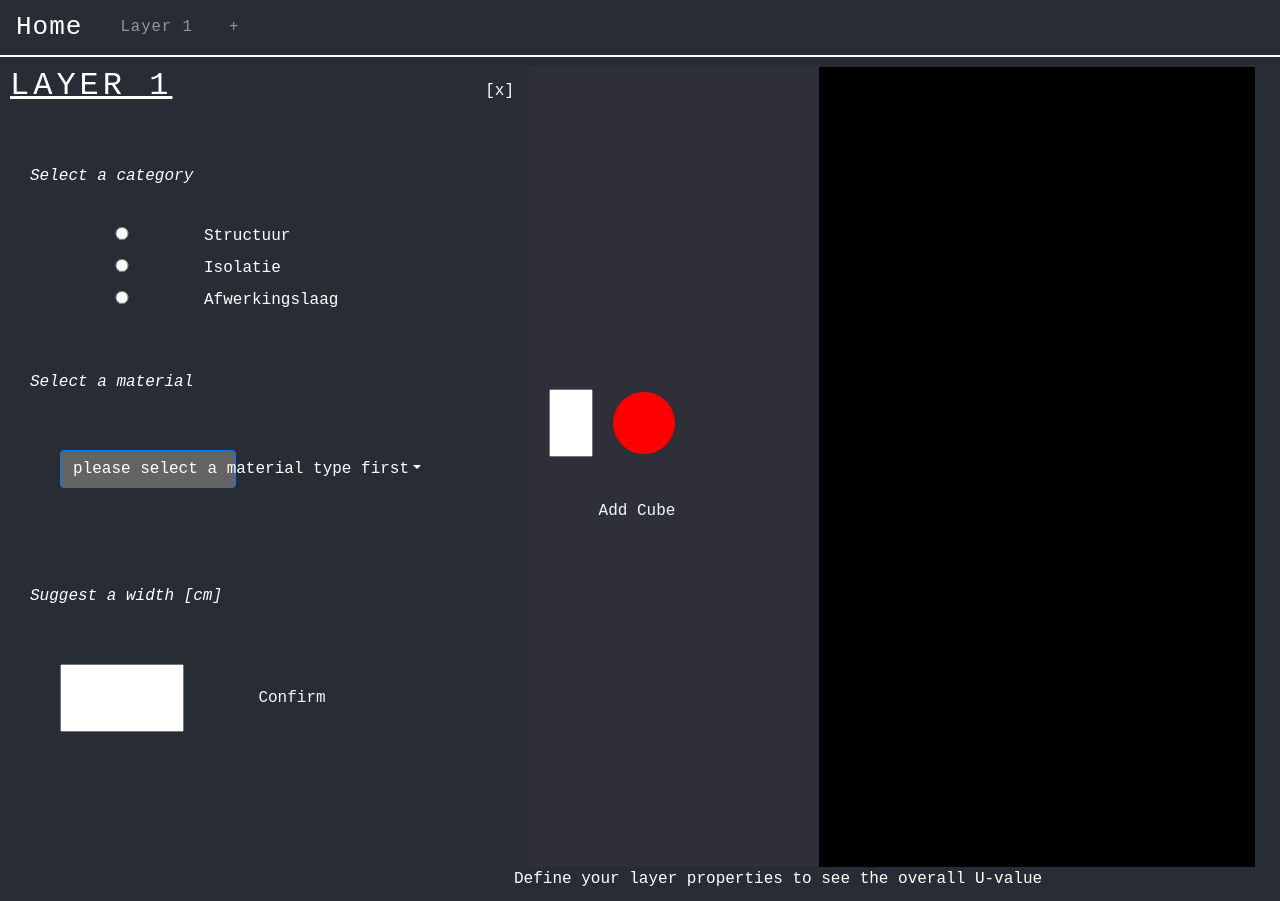
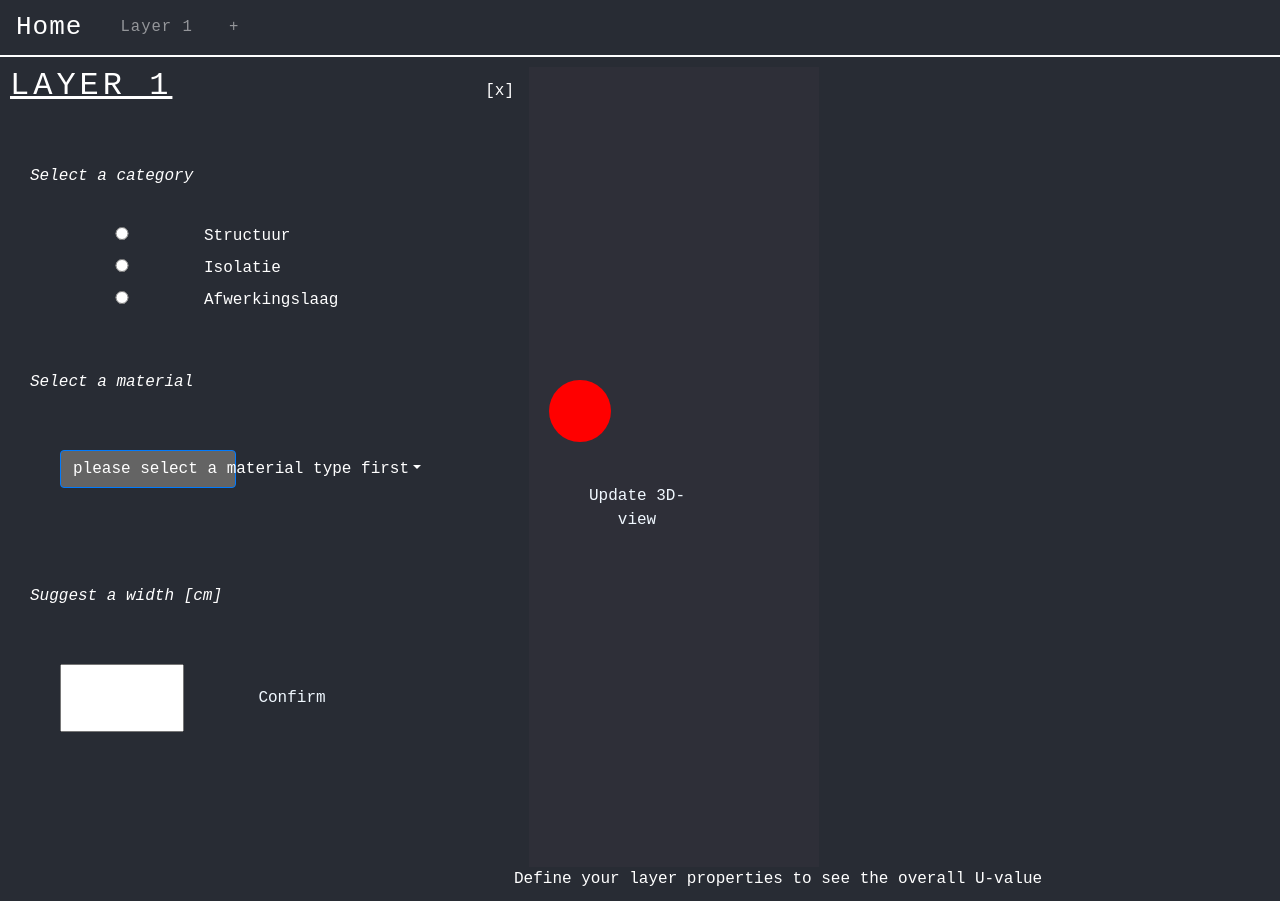
Before and after one commit to directorjoelhayes/APP2, a React (Create React App) app: page /Laag in a window 1280 px wide. Built offline with nearby package versions, Linux system fonts and the light colour scheme.

Commit message:
cube input

```diff
--- a/src/Berekeningen/Cube.js
+++ b/src/Berekeningen/Cube.js
@@ -1,16 +1,21 @@
-import React, { Component } from "react";
+import React, { Component, Children } from "react";
 import ReactDOM from "react-dom";
 import * as THREE from "three";
 import { OrbitControls } from 'three/examples/jsm/controls/OrbitControls'
 import { PhotoshopPicker } from 'react-color'
 import './Cube.css'
+import {connect} from 'react-redux'
+
+var myArray = ['str', 'iso', 'afw']
+var testingMyCubes = [];
+var scene = '';
+var myCubes = [];
 
 class Cube extends Component {
   constructor(props) {
     super(props);
     this.scene = '';
     this.addCube = this.addCube.bind(this);
-    this.removeCube = this.removeCube.bind(this);
     this.handleChange = this.handleChange.bind(this);
     this.state = {
       value : '',
@@ -21,16 +26,17 @@ class Cube extends Component {
     }
     this.listItems = (cubes) => {
       return cubes.map((cube,index) =>
-        <div onClick={(e) => this.removeCube(index,cube.name, e)} className="box" key={index}>{cube.name}</div>
+        <div className="box" key={index}>{cube.name}</div>
       );
     }
   }
+
   handleChange(event) {
     this.setState({value: event.target.value});
   }
 
   handleColorModalOpen = () => {
-    if(this.state.colorModal == 'closed'){
+    if(this.state.colorModal === 'closed'){
       this.setState({colorModal: 'open', colorTemp : this.state.color});
       } else {
         this.setState({colorModal: 'closed'});
@@ -51,45 +57,15 @@ class Cube extends Component {
       color : this.state.colorTemp
     });
   }
-  addCube(args){
 
-    var geometry = new THREE.BoxGeometry();
-    var material = new THREE.MeshPhongMaterial( { color: this.state.color } );
-    var cube = new THREE.Mesh( geometry, material );
-    let newWidth = parseFloat(this.state.value);
-    this.setState({
-      value : ''
-    });
-    cube.scale.x = newWidth;
-    cube.scale.y = 100;
-    cube.scale.z = 100;
-    let newPosition = 0;
-    if(this.state.cubes.length > 0){
-      let lastBox = this.state.cubes.length -1;
-      newPosition = this.state.cubes[lastBox].position.x + (this.state.cubes[lastBox].scale.x/2) + (newWidth/2);
-    }
 
-    cube.position.x = newPosition;
-    cube.position.z = -2.5;
-    cube.name = 'box_' + (this.state.cubes.length + 1);
-    this.scene.add( cube );
+  addCube(){
 
-    this.setState({
-      cubes : this.state.cubes.concat( cube )
-    });
+    var layerList = this.props.layerListdata
+    var myCubes = []
 
-  }
-  removeCube(index,name){
-    var array = [...this.state.cubes]; // make a separate copy of the array
-    var selectedObject = this.scene.getObjectByName(name);
-    this.scene.remove( selectedObject );
-    if (index !== -1) {
-      array.splice(index, 1);
-      this.setState({cubes: array});
-    }
-  }
-  componentDidMount() {
-
+    //reset scene from cubes
+    this.scene = '';
     this.scene = new THREE.Scene();
     var canvasWidth = document.getElementById('canvas').clientWidth;
     var camera = new THREE.PerspectiveCamera( 75, canvasWidth/window.innerHeight, 0.1, 1000 );
@@ -105,6 +81,8 @@ class Cube extends Component {
     directionalLight.position.set(0,0,200);
 
     renderer.setSize( canvasWidth, window.innerHeight );
+
+    //orbit-controls
 
     var controls = new OrbitControls( camera, renderer.domElement );
 
@@ -124,7 +102,36 @@ class Cube extends Component {
       renderer.render( this.scene, camera );
     };
     animate();
+
+    layerList.map((layer, index) =>{
+
+    var geometry = new THREE.BoxGeometry();
+    var material = new THREE.MeshPhongMaterial( { color: '#ff5000' } );
+    var cube = new THREE.Mesh( geometry, material );
+    let newWidth = layer.dikte
+
+    cube.scale.x = newWidth;
+    cube.scale.y = 100;
+    cube.scale.z = 100;
+    let newPosition = 0;
+    if(this.state.cubes.length > 0){
+      let lastBox = this.state.cubes.length -1;
+      newPosition = this.state.cubes[lastBox].position.x + (this.state.cubes[lastBox].scale.x/2) + (newWidth/2);
+    }
+
+    cube.position.x = newPosition;
+    cube.position.z = -2.5;
+    cube.name = 'mesh_' + (this.state.cubes.length + 1);
+    this.scene.add( cube );
+
+    myCubes.push(cube)
+    myCubes.map((Cube_i) =>{
+      this.scene.add( Cube_i)
+    })
+    })
   }
+
+
   render() {
     return (
       <div className="container">
@@ -138,12 +145,12 @@ class Cube extends Component {
               onAccept={this.handleAccept}
               onCancel={this.handleCancel}/>
             </div>
-            <input type="text" value={this.state.value} onChange={this.handleChange} />
             <div
               className="colorPicker"
               style={{backgroundColor: this.state.color}}
               onClick= {this.handleColorModalOpen}/>
-            <button onClick={this.addCube}>Add Cube</button>
+
+            <button onClick={this.addCube}>Update 3D-view</button>
           </div>
         </div>
         <div className="canvas" id="canvas">
@@ -154,6 +161,12 @@ class Cube extends Component {
     )
   }
 }
-export default Cube;
+
+const mapReduxStateToProps = reduxState => ({
+  layerListdata: reduxState.layerList.layerList,
+})
+
+export default connect(mapReduxStateToProps)(Cube);
+
 const rootElement = document.getElementById("root");
 ReactDOM.render(<Cube />, rootElement);
```
